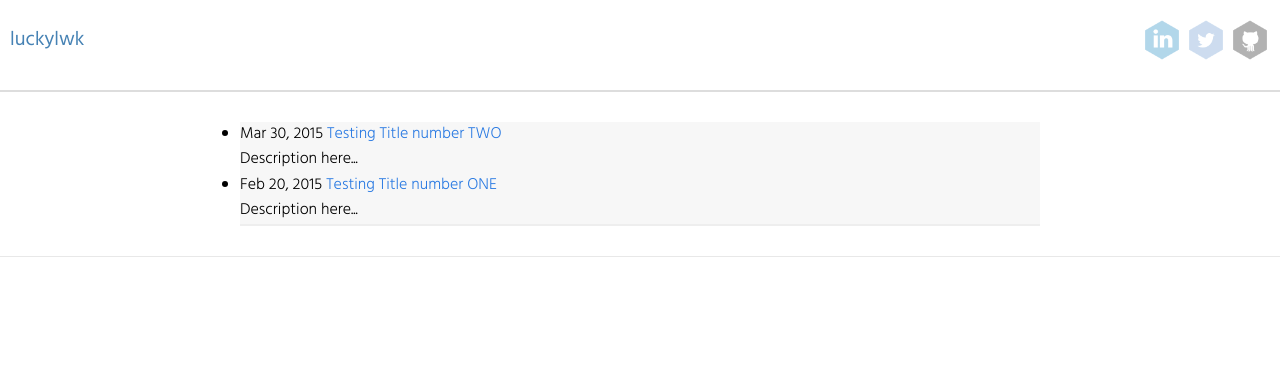
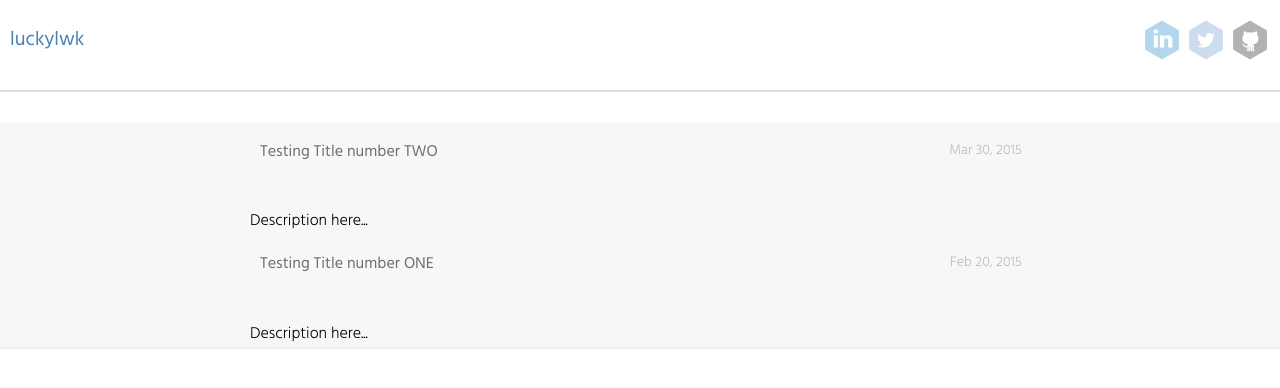
Before and after one commit to luckylwk/luckylwk.github.io, a Jekyll site: the page built from index.html, in a window 1280 px wide. Shown: the top 388 px of the page. Built offline with Jekyll 4.4.1, drawn with Linux system fonts in a browser that asks for light colours; Markdown is read by kramdown in place of the engine named in the settings.

Commit message:
Design update

```diff
--- a/_layouts/default.html
+++ b/_layouts/default.html
@@ -8,9 +8,7 @@
         {% include header.html %}
 
         <div class="page-content">
-            <div class="wrap">
             {{ content }}
-            </div>
         </div>
 
         {% include footer.html %}
--- a/_layouts/page.html
+++ b/_layouts/page.html
@@ -2,6 +2,7 @@
 layout: default
 ---
 
+        <div class="wrap">
             <div class="post">
 
                 <header class="post-header">
@@ -38,3 +39,4 @@ layout: default
             {% if page.mathjax %}
             <script type="text/javascript" src="//cdn.mathjax.org/mathjax/latest/MathJax.js?config=TeX-AMS-MML_HTMLorMML"></script>
             {% endif %}
+        </div>
--- a/_layouts/post.html
+++ b/_layouts/post.html
@@ -2,6 +2,7 @@
 layout: default
 ---
 
+        <div class="wrap">
             <div class="post">
 
                 <header class="post-header">
@@ -39,3 +40,4 @@ layout: default
                 -->
 
             </div>
+        </div>
--- a/css/main.css
+++ b/css/main.css
@@ -39,8 +39,13 @@ a:visited { color: #205caa; }
 /* Utility */
 
 .wrap:before,
-.wrap:after { content:""; display:table; }
-.wrap:after { clear: both; }
+.wrap:after {
+    content:"";
+    display:table;
+}
+.wrap:after {
+    clear: both;
+}
 .wrap {
     max-width: 800px;
     padding: 0 30px;
@@ -100,7 +105,7 @@ span.name {
 /*
     Site FOOTER
 */
-.site-footer {
+/*.site-footer {
     border-top: 1px solid #e8e8e8;
     padding: 30px 0;
 }
@@ -112,7 +117,7 @@ span.name {
 }
 .site-footer .column { float: left; margin-bottom: 15px; }
 .footer-col-1 {
-    width: 270px; /*fallback*/
+    width: 270px;
     width: -webkit-calc(35% - 10px);
     width: -moz-calc(35% - 10px);
     width: -o-calc(35% - 10px);
@@ -120,7 +125,7 @@ span.name {
     margin-right: 10px
 }
 .footer-col-2 {
-    width: 175px; /*fallback*/
+    width: 175px;
     width: -webkit-calc(23.125% - 10px);
     width: -moz-calc(23.125% - 10px);
     width: -o-calc(23.125% - 10px);
@@ -128,7 +133,7 @@ span.name {
     margin-right: 10px
 }
 .footer-col-3 {
-    width: 335px; /*fallback*/
+    width: 335px;
     width: -webkit-calc(41.875%);
     width: -moz-calc(41.875%);
     width: -o-calc(41.875%);
@@ -148,7 +153,7 @@ span.name {
     height: 16px;
     position: relative;
     top: 3px;
-}
+}*/
 
 
 
--- a/index.html
+++ b/index.html
@@ -1,9 +1,23 @@
 ---
 layout: default
 ---
+        <div class="home">
+            <div class="wrap">
 
-            <div class="home">
+                <ul class="notes">
+                {% for post in site.posts %}
+                    <li>
+                        <a href="{{ post.url | prepend: site.baseurl }}" class="notes">
+                            <h3>{{ post.title }}</h3>
+                            <!-- <span class="label">ML</span> -->
+                            <span class="date">{{ post.date | date: "%b %-d, %Y" }}</span>
+                        </a><br/>
+                        {{ post.excerpt }}
+                    </li>
+                {% endfor %}
+                </ul>
 
+                <!--
                 <ul class="posts">
                     {% for post in site.posts %}
                         <li>
@@ -14,5 +28,7 @@ layout: default
                         </li>
                     {% endfor %}
                 </ul>
+                -->
 
             </div>
+        </div>
```
